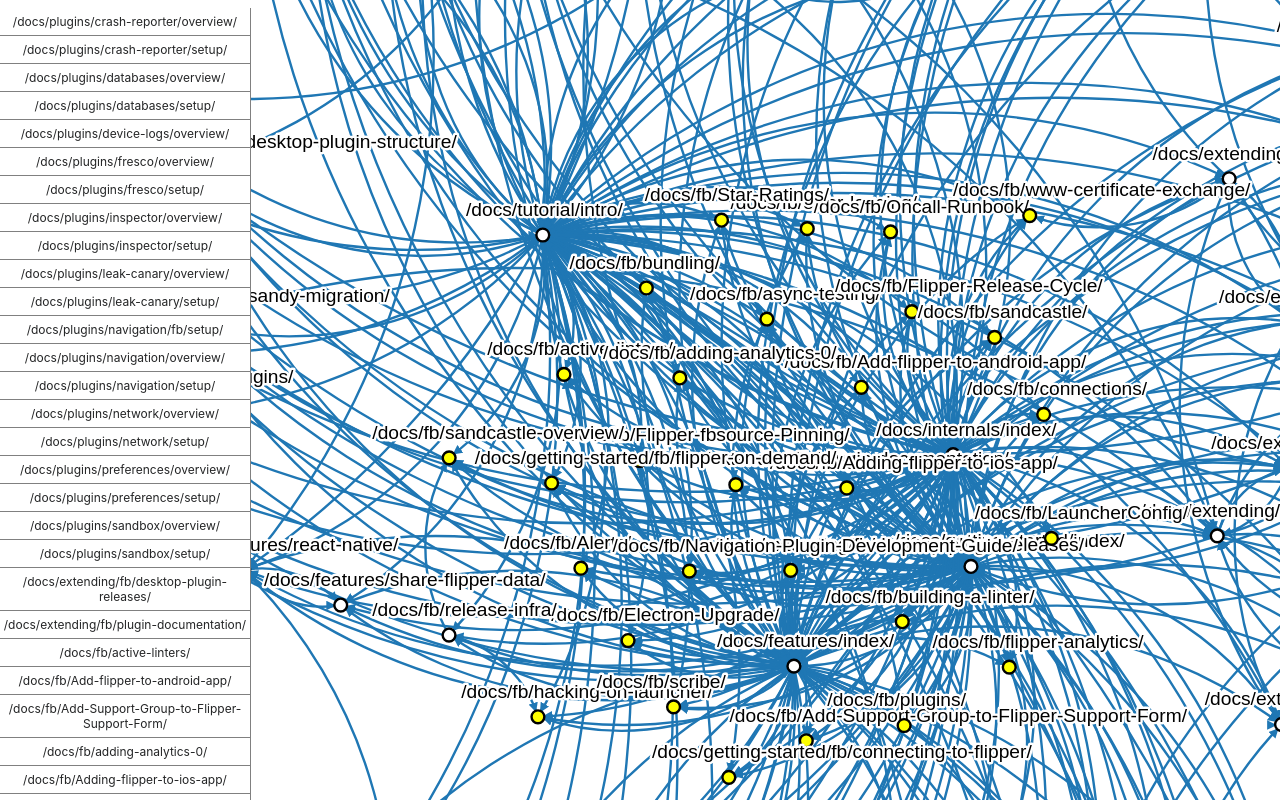
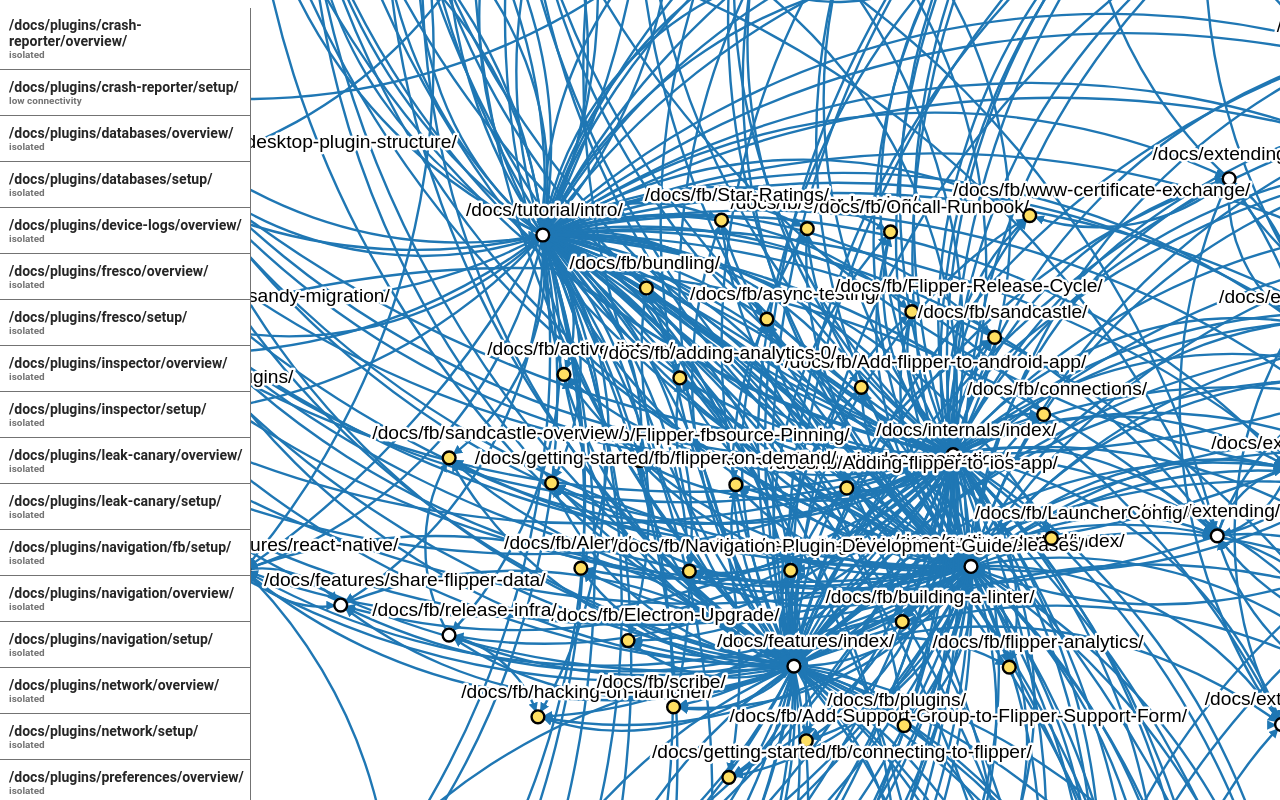
Before and after one commit to aigoncharov/funkydoc, a React (Create React App) app in the folder webapp/: page / in a window 1280 px wide. Built offline with nearby package versions, Linux system fonts and the light colour scheme.

Commit message:
Cleanup code + standardize hovering visual effects when hovering a node in sidebar

```diff
--- a/webapp/src/App.css
+++ b/webapp/src/App.css
@@ -66,7 +66,7 @@
   flex-direction: column;
   align-items: flex-start;
   margin-top: 0.5em;
-  border-right: solid 1px grey;
+  border-right: solid 1px #737373;
   overflow: scroll;
 }
 
@@ -74,8 +74,21 @@
   pointer: cursor;
   color: #242526;
   font-size: 12px;
-  padding-top: 0.5em;
-  padding-bottom: 0.5em;
+  padding-top: 0.75em;
+  padding-bottom: 0.75em;
+  padding-left: 0.75em;
   width: 100%;
-  border-bottom: solid 1px grey;
+  border-bottom: solid 1px #737373;
+  text-align: left;
+  font-family: 'Roboto', sans-serif;
 }
+
+.SidebarItemTitle {
+  margin: 0 0 0 0;
+  color: #262626;
+}
+
+.SidebarItemSubtitle {
+  margin: 0 0 0 0;
+  color: #737373;
+}
--- a/webapp/src/Graph.js
+++ b/webapp/src/Graph.js
@@ -1,17 +1,15 @@
 import { useD3 } from "./hooks/useD3";
 import React from "react";
-import { createLinks, createNodes, getNodeColor } from "./Util";
+import {
+  colorDefault, colorIncoming, colorOutgoing, colorNone,
+  createLinks, createNodes, getNodeColor, overedImpl, outedImpl, setPersist, flipPersist
+} from "./Util";
 import * as d3 from "d3";
 
 function Graph(props) {
   const data = props.data;
   const nodes = createNodes(data);
   const links = createLinks(data);
-
-  const colorDefault = "#1f77b4"
-  const colorIncoming = "#00f"
-  const colorOutgoing = "#f00"
-  const colorNone = "#ccc"
 
   let persist = false;
 
@@ -108,76 +106,10 @@
       const zoom = d3.zoom().on("zoom", handleZoom).scaleExtent([0.25, 2]);
       svg.call(zoom);
 
-      // highlight paths on hover in
-      function overed(event, d) {
-        if (persist) return;
-        d3.select(this).attr("font-weight", "bold");
-
-        const paths = d3.selectAll("path")
-        const outgoing = paths.filter(p => p?.source?.id === d.id)
-        const incoming = paths.filter(p => p?.target?.id === d.id)
-        // highlight paths and grey out non-related paths
-        paths.attr("stroke", colorNone)
-        outgoing
-          .raise()
-          .attr("stroke", colorOutgoing)
-        incoming
-          .raise()
-          .attr("stroke", colorIncoming)
-
-        // hide non-adjacent node text
-        const adjacentNodeText =
-          outgoing._groups[0].map(p => p?.__data__?.target?.id)
-          .concat(incoming._groups[0].map(p => p?.__data__?.source.id))
-        const text = d3.selectAll("text").filter(t => !adjacentNodeText.includes(t.id) && t.id !== d.id)
-        text.style("visibility", "hidden")
-
-        // hide non-adjacent markers
-        const markers = d3.selectAll("marker").filter(m => m?.source?.id !== d.id && m?.target?.id !== d.id)
-        markers.style("visibility", "hidden")
-
-        // change outgoing & incoming arrowhead markers
-        outgoing.attr("marker-end", (d) => `url(#arrow-${d.source.id}+${d.target.id}+${colorOutgoing})`);
-        incoming.attr("marker-end", (d) => `url(#arrow-${d.source.id}+${d.target.id}+${colorIncoming})`);
-
-        // grey out non-related nodes
-        const nonrelatedNodes = d3.selectAll('circle')
-          .filter(n => !adjacentNodeText.includes(n.id) && n.id !== d.id)
-        nonrelatedNodes.attr("opacity", 0.25);
-      }
-
-      function click(event, d) {
-        persist = !persist;
-      }
-
-      // reset on hover out
-      function outed(event, d) {
-        if (persist) return;
-        d3.select(this).attr("font-weight", null);
-
-        const paths = d3.selectAll("path")
-        // return to default
-        paths.attr("stroke", colorDefault)
-
-        // reveal all node text
-        const text = d3.selectAll("text")
-        text.style("visibility", "visible")
-
-        // hide non-adjacent markers
-        const marker = d3.selectAll("marker")
-        marker.style("visibility", "visible")
-
-        // return arrowhead marker colors to default
-        paths
-          .attr("marker-end", (d) => `url(#arrow-${d.source.id}+${d.target.id})`);
-
-        d3.selectAll('circle').attr("opacity", 1.0)
-      }
-
       node
-      .on("mouseover", overed)
-      .on("mouseout", outed)
-      .on("click", click)
+      .on("mouseover", overedImpl)  // highlight relevant paths
+      .on("mouseout", outedImpl)    // return to normal
+      .on("click", flipPersist)     // persist highlights if clicked
     },
     [data.length]
   );
--- a/webapp/src/Sidebar.js
+++ b/webapp/src/Sidebar.js
@@ -1,6 +1,7 @@
 import React from 'react';
 import './App.css'
 import * as d3 from "d3";
+import {overedImpl, outedImpl, setPersist} from "./Util";
 
 function Sidebar(props) {
     const suspiciousNodes = props.data.filter(node => node.health.status !== "success")
@@ -16,6 +17,7 @@
 
 const SidebarItem = node => {
     const title = node.title;
+    const health = node.health.status === "warn" ? "low connectivity" : "isolated";
 
     function navigateToNode() {
         // find coordinates to navigate to
@@ -44,26 +46,23 @@
     }
 
     function highlightNode() {
-        d3.selectAll("text")
-            .filter(t => t.id !== node.id)
-            .style("visibility", "hidden")  // hide all text
-
+        setPersist(false);      // stop persisting any highlights if any
 
         const selectedNode = d3.selectAll('svg g')
             .filter(e => e?.title === node.title)
         selectedNode
             .attr("font-weight", "bold")
-            .style("visibility", "visible")
+
+        overedImpl(null, node);
     }
 
     function unhighlightNode() {
-        d3.selectAll("text").style("visibility", "visible")
-
         const selectedNode = d3.selectAll('svg g')
             .filter(e => e?.title === node.title)
         selectedNode
             .attr("font-weight", null)
-            .attr("stroke-width", 0.1)
+
+        outedImpl(null, node);
     }
 
     return (
@@ -74,7 +73,8 @@
             onMouseEnter={highlightNode}
             onMouseLeave={unhighlightNode}
         >
-            {title}
+            <h3 className="SidebarItemTitle">{title}</h3>
+            <h5 className="SidebarItemSubtitle">{health}</h5>
         </div>
     );
 }
--- a/webapp/src/Util.js
+++ b/webapp/src/Util.js
@@ -1,5 +1,10 @@
+import * as d3 from "d3";
 import processedOut from "./out.json";
 
+const colorDefault = "#1f77b4"
+const colorIncoming = "#00f"
+const colorOutgoing = "#f00"
+const colorNone = "#ccc"
 const data = processedOut.docs.nodes;
 
 function createLinks() {
@@ -25,8 +30,8 @@
 }
 
 function getNodeColor(d) {
-  if (d.health == "danger") return "red";
-  if (d.health == "warn") return "yellow";
+  if (d.health == "danger") return "#fc5776";
+  if (d.health == "warn") return "#ffdf62";
   return "white";
 }
 
@@ -34,4 +39,79 @@
   return data;
 }
 
-export { getData, getNodeColor, createLinks, createNodes };
+let persist = false;
+
+function overedImpl(_, d) {
+  if (persist) return;
+  console.log(this)
+  d3.select(this).attr("font-weight", "bold");
+
+  const paths = d3.selectAll("path")
+  const outgoing = paths.filter(p => p?.source?.id === d.id)
+  const incoming = paths.filter(p => p?.target?.id === d.id)
+  // highlight paths and grey out non-related paths
+  paths.attr("stroke", colorNone)
+  outgoing
+    .raise()
+    .attr("stroke", colorOutgoing)
+  incoming
+    .raise()
+    .attr("stroke", colorIncoming)
+
+  // hide non-adjacent node text
+  const adjacentNodeText =
+    outgoing._groups[0].map(p => p?.__data__?.target?.id)
+    .concat(incoming._groups[0].map(p => p?.__data__?.source.id))
+  const text = d3.selectAll("text").filter(t => !adjacentNodeText.includes(t.id) && t.id !== d.id)
+  text.style("visibility", "hidden")
+
+  // hide non-adjacent markers
+  const markers = d3.selectAll("marker").filter(m => m?.source?.id !== d.id && m?.target?.id !== d.id)
+  markers.style("visibility", "hidden")
+
+  // change outgoing & incoming arrowhead markers
+  outgoing.attr("marker-end", (d) => `url(#arrow-${d.source.id}+${d.target.id}+${colorOutgoing})`);
+  incoming.attr("marker-end", (d) => `url(#arrow-${d.source.id}+${d.target.id}+${colorIncoming})`);
+
+  // grey out non-related nodes
+  const nonrelatedNodes = d3.selectAll('circle')
+    .filter(n => !adjacentNodeText.includes(n.id) && n.id !== d.id)
+  nonrelatedNodes.attr("opacity", 0.25);
+}
+
+function flipPersist() {
+  setPersist(!persist);
+}
+
+function setPersist(bool) {
+  persist = bool;
+}
+
+function outedImpl(_, d) {
+  if (persist) return;
+  d3.selectAll("g").attr("font-weight", null)
+
+  const paths = d3.selectAll("path")
+  // return to default
+  paths.attr("stroke", colorDefault)
+
+  // reveal all node text
+  const text = d3.selectAll("text")
+  text.style("visibility", "visible")
+
+  // hide non-adjacent markers
+  const marker = d3.selectAll("marker")
+  marker.style("visibility", "visible")
+
+  // return arrowhead marker colors to default
+  paths
+    .attr("marker-end", (d) => `url(#arrow-${d.source.id}+${d.target.id})`);
+
+  d3.selectAll('circle').attr("opacity", 1.0)
+}
+
+export {
+  colorDefault, colorIncoming, colorOutgoing, colorNone,
+  getData, getNodeColor, createLinks, createNodes, overedImpl, outedImpl,
+  setPersist, flipPersist
+};
```
